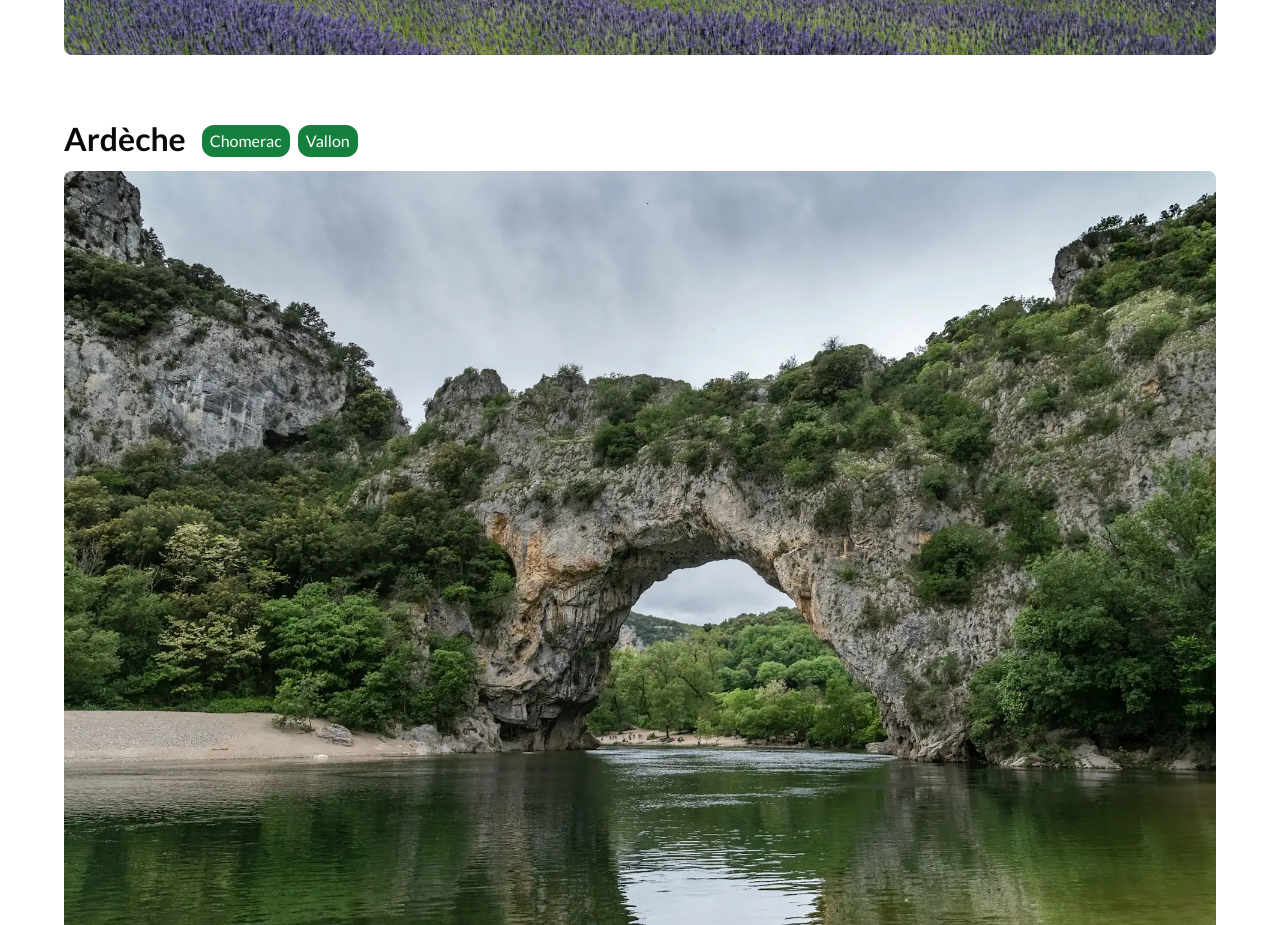
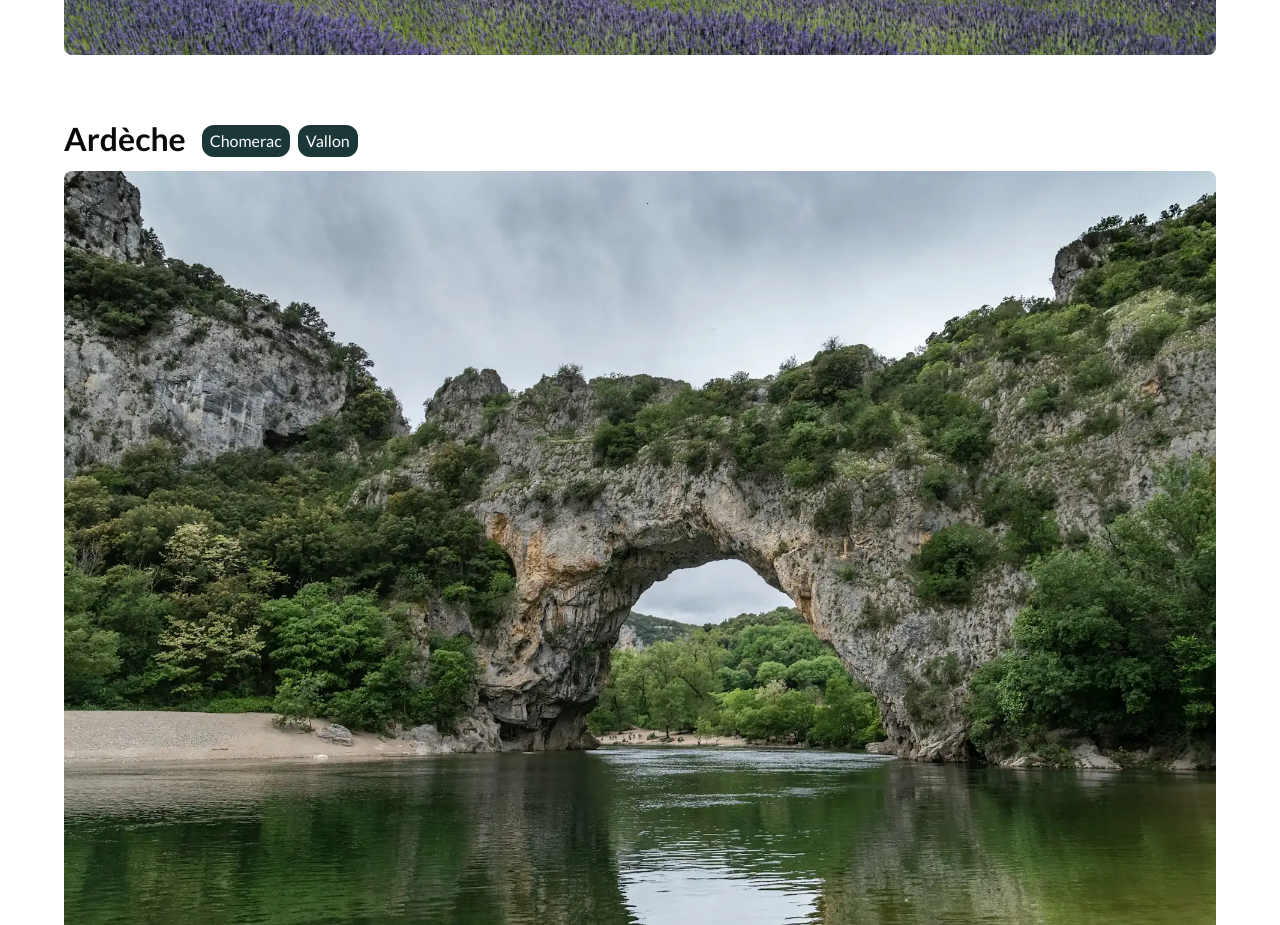
Before and after one commit to SebastienLaurentt/Galopins-Next-V2, a Next.js app: page / in a window 1280 px wide. Shown: the part 1960-2885 px from the top of the page. Built offline with nearby package versions, Linux system fonts and the light colour scheme.

Commit message:
update tag color

```diff
--- a/app/(root)/page.tsx
+++ b/app/(root)/page.tsx
@@ -100,7 +100,7 @@ export default function Home() {
                 areaTitle="Ardèche"
                 tag1="Chomerac"
                 tag2="Vallon"
-                tagsBgColor="bg-green-700"
+                tagsBgColor="bg-primary"
               />
             </li>
             <li>
```
